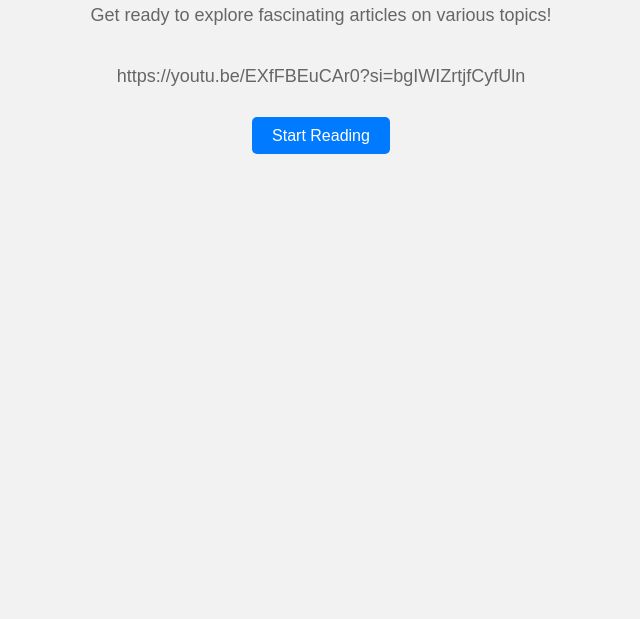
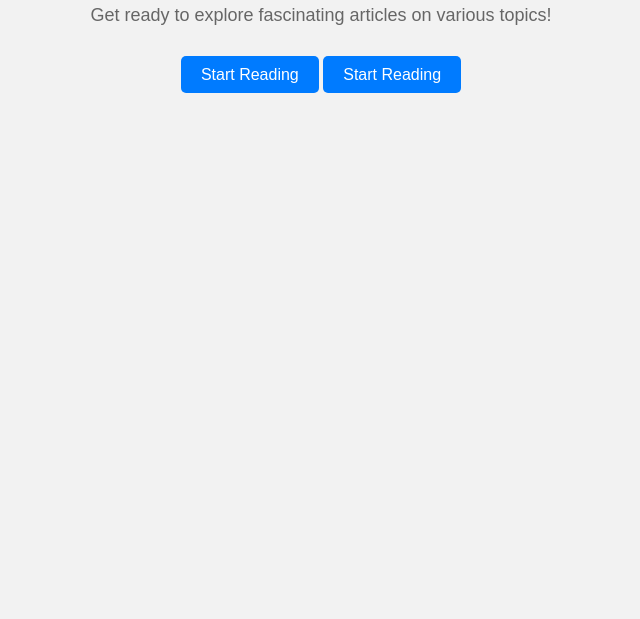
Before and after one commit to phantomGG/phantom, a plain HTML site: page index.html in a window 1280 px wide. Shown: the part 181-800 px from the top of the page, without its empty margins (319-959 px from the left). Drawn offline with Linux system fonts and the light colour scheme.

Commit message:
Update index.html

```diff
--- a/index.html
+++ b/index.html
@@ -45,7 +45,7 @@
     <div class="container">
         <h1>Welcome to My Blog</h1>
         <p>Get ready to explore fascinating articles on various topics!</p>
-        <p>https://youtu.be/EXfFBEuCAr0?si=bgIWIZrtjfCyfUln</p>
+        <a href="https://youtu.be/EXfFBEuCAr0?si=bgIWIZrtjfCyfUln" class="btn">Start Reading</a>
         <a href="#" class="btn">Start Reading</a>
     </div>
 </body>
```
